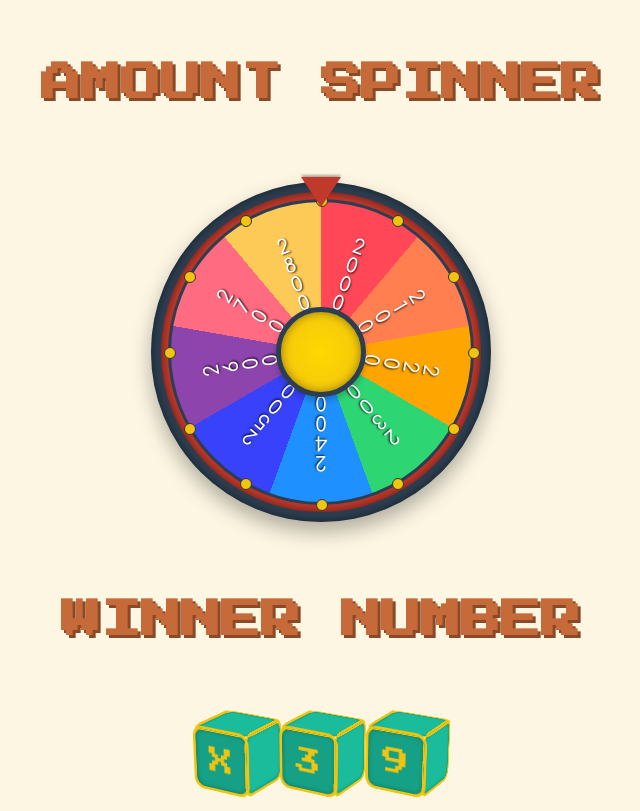
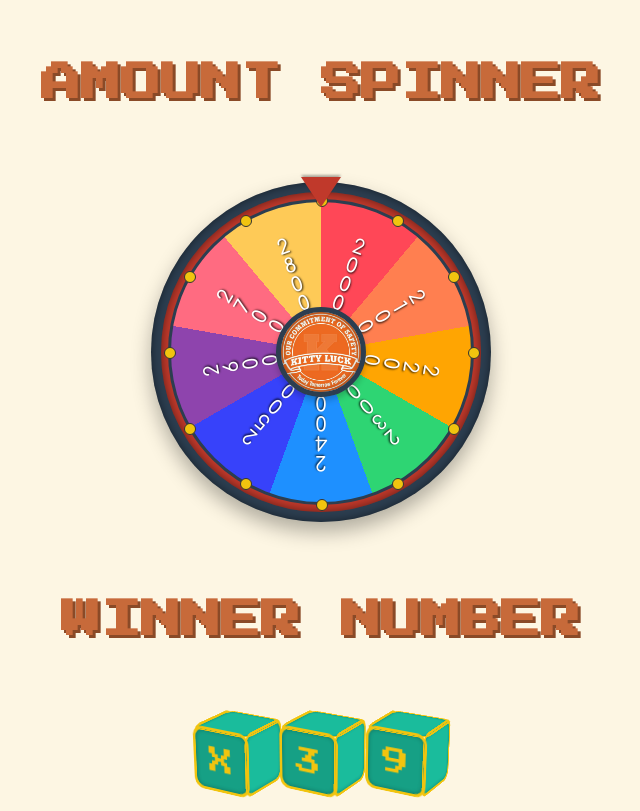
Before and after one commit to Pushpak003/Spinner, a React (Vite) app: page / in a window 1280 px wide. Shown: the whole page, without its empty margins (319-959 px from the left). Built offline with nearby package versions, Linux system fonts and the light colour scheme.

Commit message:
Implement code changes to enhance functionality and improve performance

```diff
--- a/src/App.css
+++ b/src/App.css
@@ -149,7 +149,10 @@ body {
     position: absolute;
     width: 80px;
     height: 80px;
-    background: radial-gradient(circle, #ffd700, #f1c40f);
+    /* CHANGE: Path ko naye 'assets' folder ke hisaab se update kiya */
+
+    background-size: cover;
+    background-position: center;
     border-radius: 50%;
     border: 5px solid #2c3e50;
     cursor: pointer;
@@ -157,7 +160,6 @@ body {
     box-shadow: inset 0 0 10px rgba(0,0,0,0.4), 0 4px 6px rgba(0,0,0,0.2);
     transition: transform 0.1s ease;
 }
-
 .center-spin-button:active {
     transform: scale(0.95);
 }
--- a/src/App.jsx
+++ b/src/App.jsx
@@ -1,5 +1,6 @@
 import { useState, useMemo } from 'react';
 import './App.css';
+import logo from './assets/logo.jpeg';
 
 const AMOUNTS = [2000, 2100, 2200, 2300, 2400, 2500, 2600, 2700, 2800];
 // CHANGE: Winner ID ko 7 se 3 characters ka kar diya hai
@@ -107,7 +108,11 @@ function App() {
                         </div>
                     </div>
                 </div>
-                <div className="center-spin-button" onClick={spinWheel}></div>
+                <div className="center-spin-button"
+                    onClick={spinWheel}
+                    // STEP 3.2: Background image ko yahan 'style' se dena hai
+                    style={{ backgroundImage: `url(${logo})` }}
+></div>
             </div>
 
             <h1 className="main-title">WINNER NUMBER</h1>
```
Also changed, not shown: src/assets/logo.jpeg (added).
